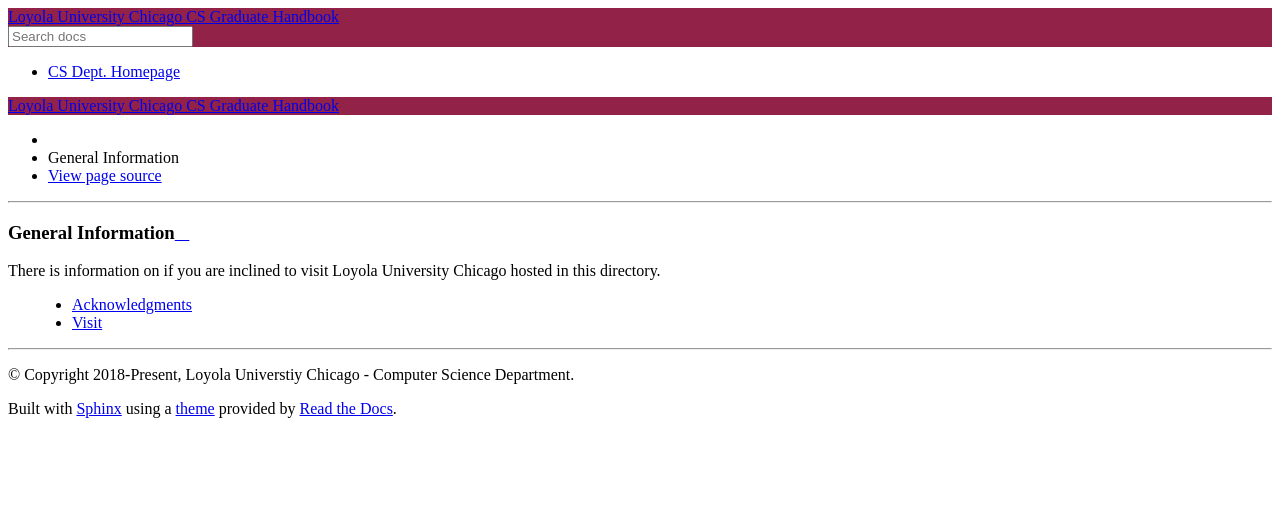
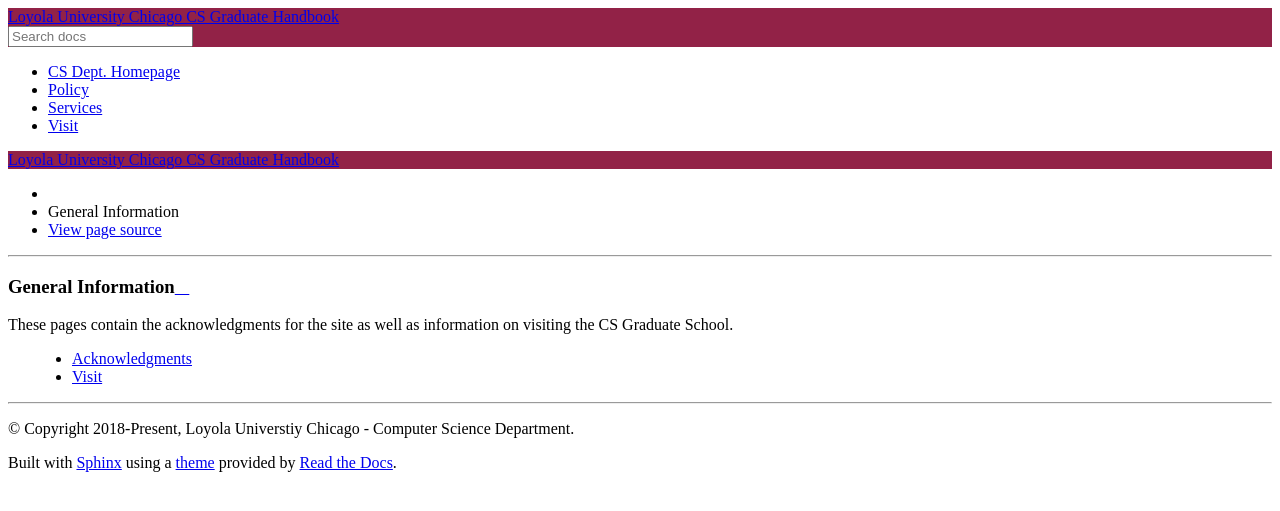
Before and after one commit to LoyolaChicagoCS/gradhandbook, a Sphinx documentation site: the page built from source/general/index.rst, in a window 1280 px wide. Shown: the top 511 px of the page. Built offline with Sphinx 7.4.7 and the Read the Docs theme 2.0.0, drawn with Linux system fonts in a browser that asks for light colours.

Commit message:
Update the toc

```diff
--- a/source/general/index.rst
+++ b/source/general/index.rst
@@ -2,7 +2,7 @@
 General Information
 ###################
 
-There is information on if you are inclined to visit Loyola University Chicago hosted in this directory.
+These pages contain the acknowledgments for the site as well as information on visiting the CS Graduate School.
 
 .. toctree::
    :maxdepth: 1
--- a/source/policy/index.rst
+++ b/source/policy/index.rst
@@ -0,0 +1,3 @@
+######
+Policy
+######
--- a/source/services/index.rst
+++ b/source/services/index.rst
@@ -0,0 +1,3 @@
+########
+Services
+########
```
Also changed, not shown: source/index.rst (+3 -8 lines).
